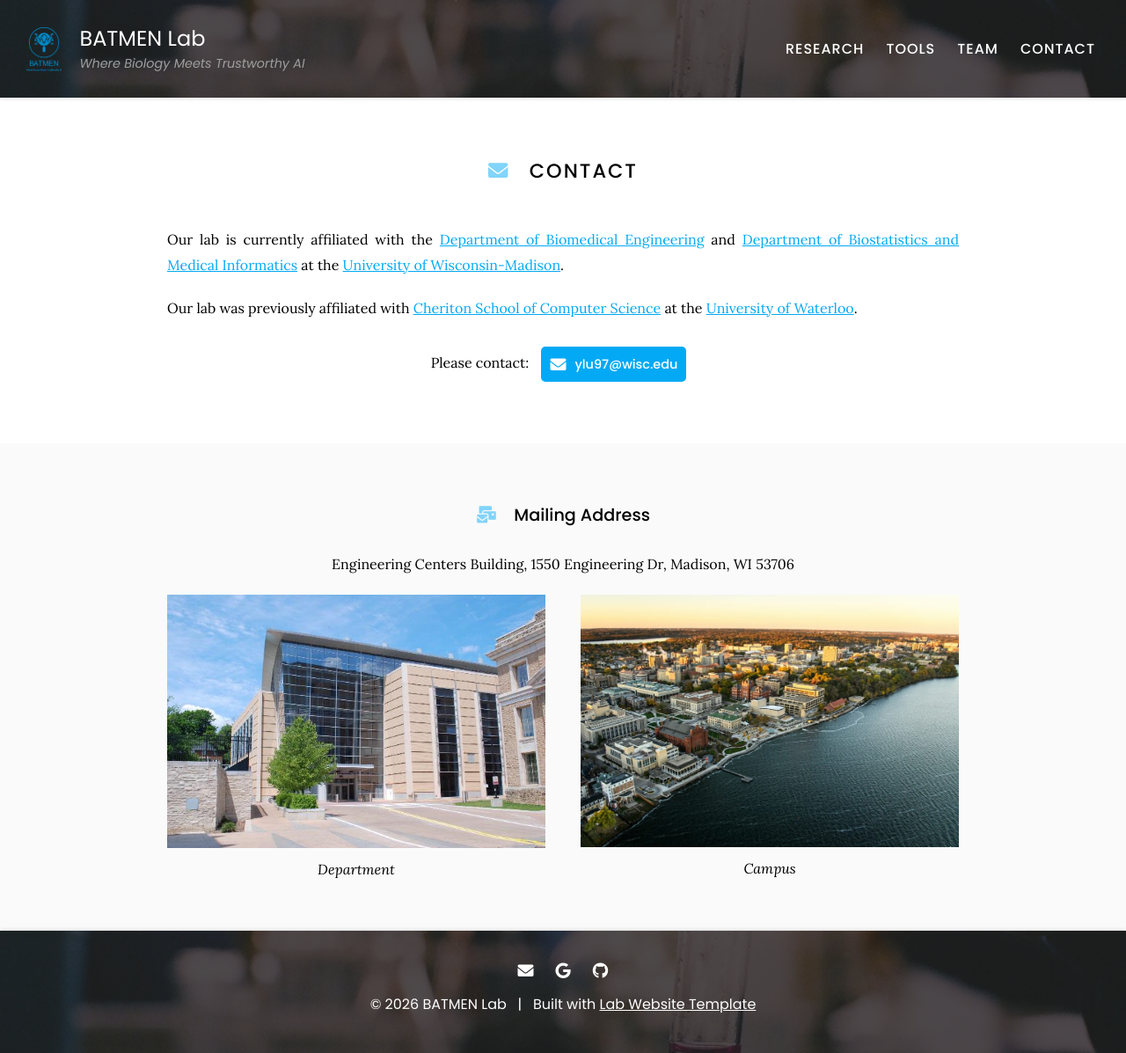
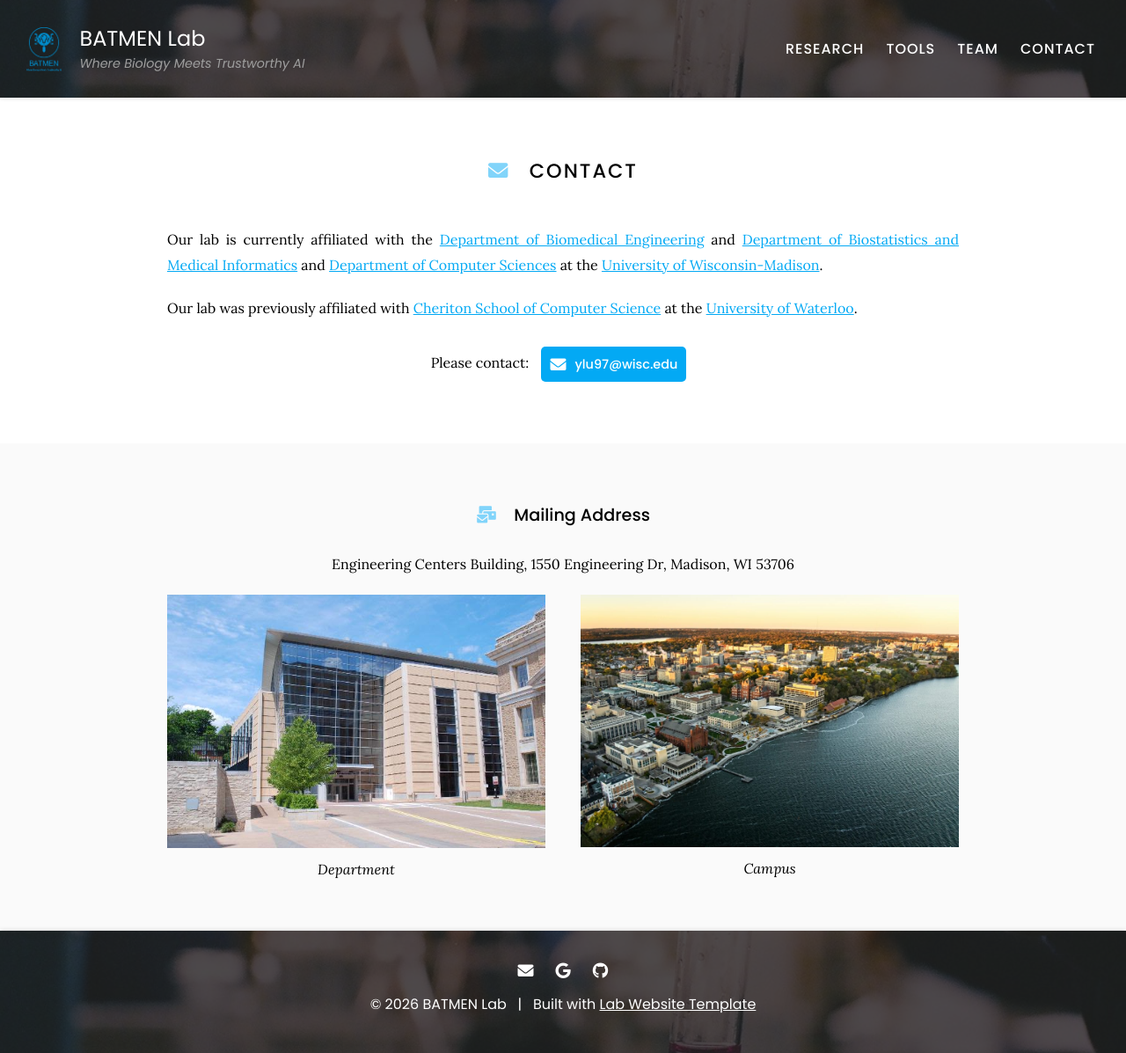
Before and after one commit to batmen-lab/batmen-lab.github.io, a Jekyll site: the page built from contact/index.md, in a window 1280 px wide. Shown: the whole page at 88% size. Built offline with Jekyll 4.4.1, drawn with Linux system fonts in a browser that asks for light colours.

Commit message:
add new affiliation

```diff
--- a/contact/index.md
+++ b/contact/index.md
@@ -7,7 +7,7 @@
 
 # <i class="fas fa-envelope"></i>Contact
 
-Our lab is currently affiliated with the [Department of Biomedical Engineering](https://engineering.wisc.edu/departments/biomedical-engineering) and [Department of Biostatistics and Medical Informatics](https://biostat.wiscweb.wisc.edu/) at the [University of Wisconsin-Madison](https://www.wisc.edu).
+Our lab is currently affiliated with the [Department of Biomedical Engineering](https://engineering.wisc.edu/departments/biomedical-engineering) and [Department of Biostatistics and Medical Informatics](https://biostat.wiscweb.wisc.edu/) and [Department of Computer Sciences](https://www.cs.wisc.edu/) at the [University of Wisconsin-Madison](https://www.wisc.edu).
 
 
 Our lab was previously affiliated with [Cheriton School of Computer Science](https://cs.uwaterloo.ca) at the [University of Waterloo](https://uwaterloo.ca/).
```
